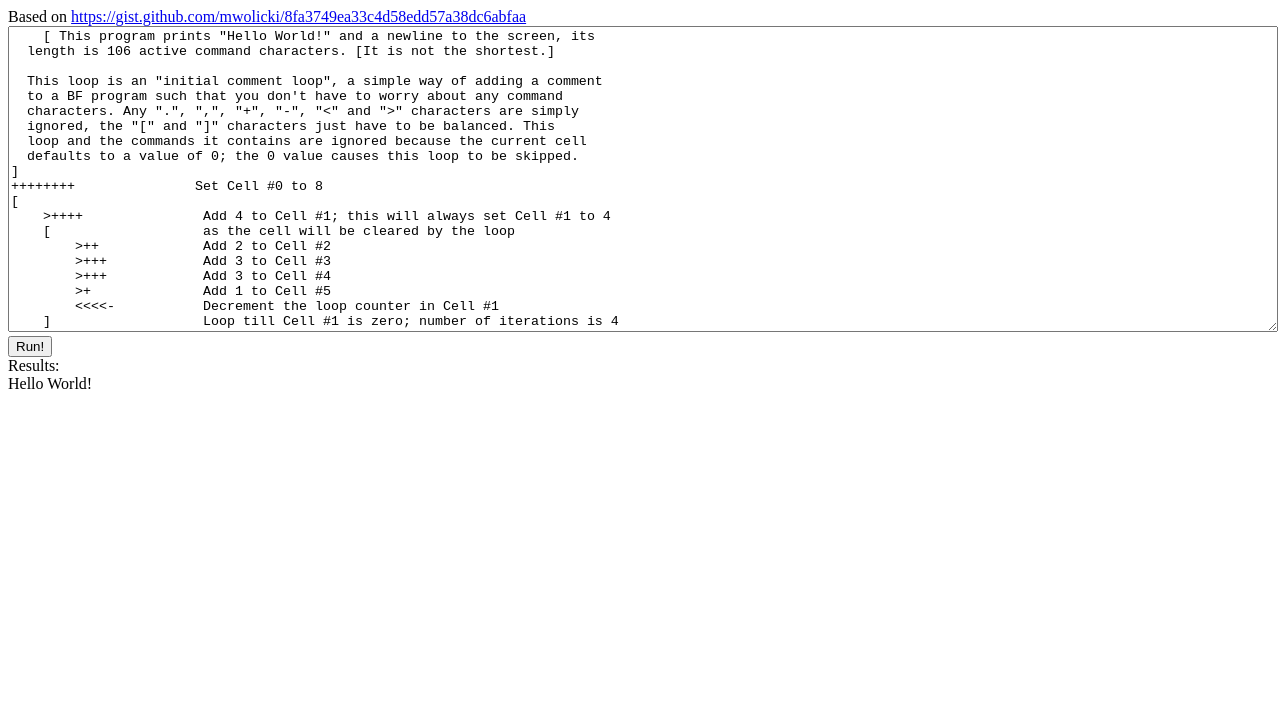
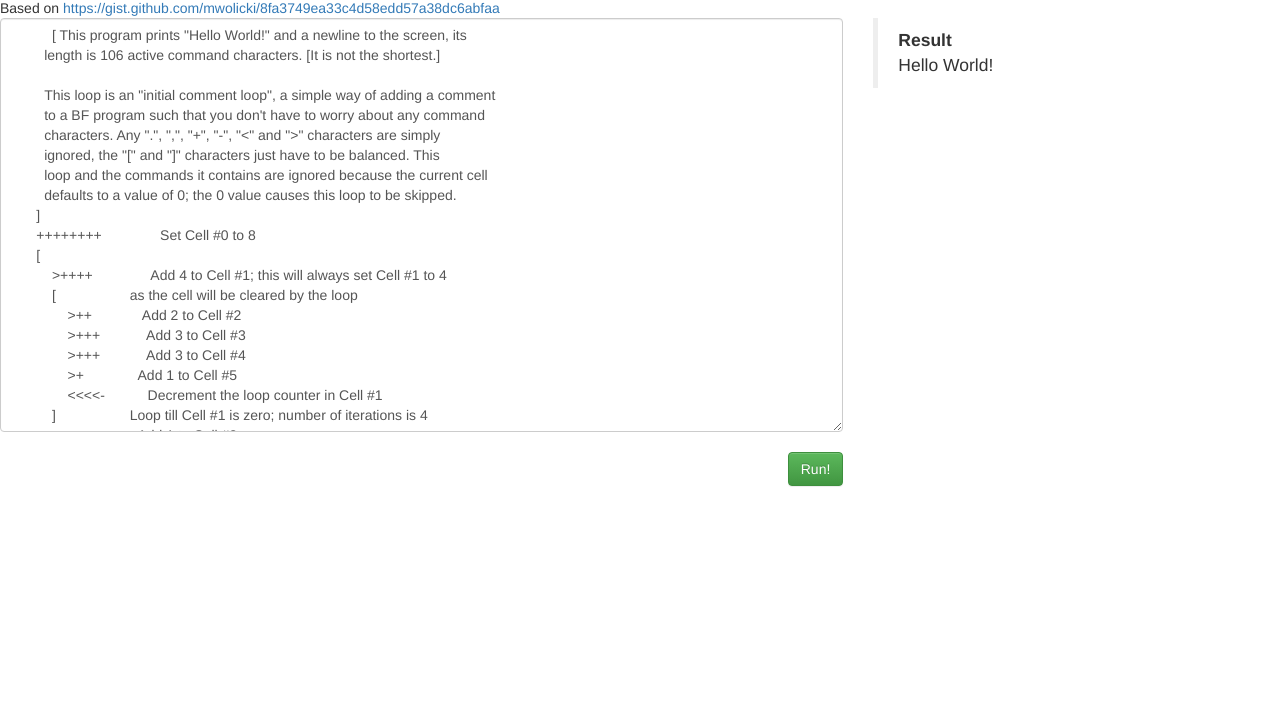
Before and after one commit to mwolicki/brainfuck_web, a website: page public/index.html in a window 1280 px wide. Shown: the part 72-800 px from the top of the page. Drawn offline with nearby package versions, Linux system fonts and the light colour scheme.

Commit message:
bootstrap.

```diff
--- a/public/index.html
+++ b/public/index.html
@@ -1,13 +1,24 @@
-<!doctype html>
-<html>
+<!DOCTYPE html>
+<html lang="en">
 <head>
   <meta http-equiv='Content-Type' content='text/html; charset=utf-8'>
   <title>Brainfuck interpreter</title>
+  <!-- Latest compiled and minified CSS -->
+  <link rel="stylesheet" href="https://maxcdn.bootstrapcdn.com/bootstrap/3.3.7/css/bootstrap.min.css" integrity="sha384-BVYiiSIFeK1dGmJRAkycuHAHRg32OmUcww7on3RYdg4Va+PmSTsz/K68vbdEjh4u" crossorigin="anonymous">
+
+  <!-- Optional theme -->
+  <link rel="stylesheet" href="https://maxcdn.bootstrapcdn.com/bootstrap/3.3.7/css/bootstrap-theme.min.css" integrity="sha384-rHyoN1iRsVXV4nD0JutlnGaslCJuC7uwjduW9SVrLvRYooPp2bWYgmgJQIXwl/Sp" crossorigin="anonymous">
+
+  <!-- Latest compiled and minified JavaScript -->
+  <script src="https://maxcdn.bootstrapcdn.com/bootstrap/3.3.7/js/bootstrap.min.js" integrity="sha384-Tc5IQib027qvyjSMfHjOMaLkfuWVxZxUPnCJA7l2mCWNIpG9mGCD8wGNIcPD7Txa" crossorigin="anonymous"></script>
 </head>
 <body>
   <h1>Brainfuck interpreter</h1>
   Based on <a href="https://gist.github.com/mwolicki/8fa3749ea33c4d58edd57a38dc6abfaa">https://gist.github.com/mwolicki/8fa3749ea33c4d58edd57a38dc6abfaa</a>
-  <textarea rows = 20 style="width: 100%">
+  <div class="content">
+    <div class="row">
+      <div class="col-md-8">
+        <textarea rows = 20 class="form-control">
           [ This program prints "Hello World!" and a newline to the screen, its
         length is 106 active command characters. [It is not the shortest.]
 
@@ -52,11 +63,23 @@ Pointer :   ^
       >>+.                    Add 1 to Cell #5 gives us an exclamation point
       >++.                    And finally a newline from Cell #6
         </textarea>
-  <button type="Button">Run!</button>
-  <div>
-    Results:
       </div>
+      <div class="col-md-2">
+        <blockquote class="blockquote">
+          <strong>Result</strong> <br/>
           <div id="results"></div>
+        </blockquote>
+      </div>
+    </div>
+    <br>
+    <div class="row">
+      <div class="col-md-8 text-right">
+        <button type="Button" class="btn btn-success">Run!</button>
+      </div>
+    </div>
+
+
+
   <script>
     document.readChar = function (){
       return prompt("Char", "A")[0]
```
Also changed, not shown: public/bundle.js, 1 other file. Lines whose indentation alone changed are shown as unchanged.
